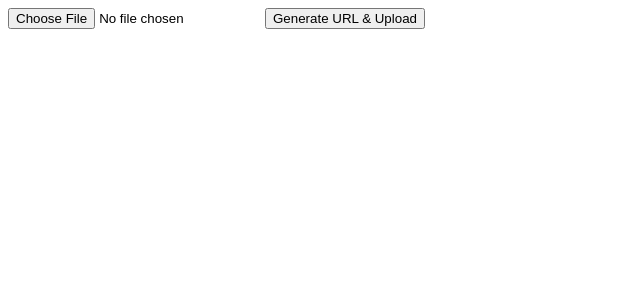
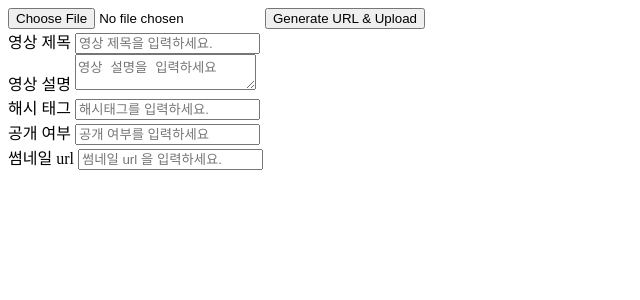
Before and after one commit to Chained-Together/final-Project, a Node project: template views/file-upload.ejs in a window 1280 px wide. Shown: the top 300 px of the page, without its empty margins (0-640 px from the left). Run offline with Node 20 templates, Linux system fonts and the light colour scheme; the template is opened without the code that fills it, so the values that code supplies are empty.

Commit message:
add: 파일 사이즈 제한 구현
Co-authored-by: New-mean <114797773+New-mean@users.noreply.github.com>
Co-authored-by: 김성록 <174415370+SungRok1231@users.noreply.github.com>
Co-authored-by: Jacob_moon <53264081+Jacob-moon@users.noreply.github.com>
Co-authored-by: NterChoi <127270767+NterChoi@users.noreply.github.com>
Co-authored-by: surinnnnnn <177493080+surinnnnnn@users.noreply.github.com>
Co-authored-by: NterChoi <choi16289@naver.com>
Co-authored-by: surinnnnnn <surinnnnnn@users.noreply.github.com>
Co-authored-by: Jacob_moon <Jacob-moon@users.noreply.github.com>
Co-authored-by: SungRok Kim <SungRok1231@users.noreply.github.com>
Co-authored-by: New-mean <New-mean@users.noreply.github.com>

```diff
--- a/src/video/video.service.ts
+++ b/src/video/video.service.ts
@@ -1,12 +1,12 @@
-import { Inject, Injectable, NotFoundException, UnauthorizedException } from '@nestjs/common';
+import { Injectable, NotFoundException, UnauthorizedException } from '@nestjs/common';
 import { InjectRepository } from '@nestjs/typeorm';
 import { Repository } from 'typeorm';
 import { ChannelEntity } from '../channel/entities/channel.entity';
 import { UserEntity } from '../user/entity/user.entity';
 import { UpdateVideoDto } from './dto/update.video.dto';
 import { VideoDto } from './dto/video.dto';
+import { ResolutionsEntity } from './entities/resolutions.entity';
 import { VideoEntity } from './entities/video.entity';
-import { ResolutionsEntity } from './entities/resolutions.entity';
 
 @Injectable()
 export class VideoService {
--- a/views/file-upload.ejs
+++ b/views/file-upload.ejs
@@ -11,38 +11,71 @@
   <input type="file" id="fileInput" />
   <button id="uploadBtn">Generate URL & Upload</button>
 
+  <form>
+    <div>
+      <label for="title">영상 제목</label>
+      <input type="text" id="title" placeholder="영상 제목을 입력하세요." />
+    </div>
+
+    <div>
+      <label for="title">영상 설명</label>
+      <textarea id="video-description" placeholder="영상 설명을 입력하세요"></textarea>
+    </div>
+
+    <div>
+      <label for="title">해시 태그</label>
+      <input type="text" id="hashtags" placeholder="해시태그를 입력하세요." />
+    </div>
+
+    <div>
+      <label for="title">공개 여부</label>
+      <input type="text" id="visibility" placeholder="공개 여부를 입력하세요" />
+    </div>
+
+    <div>
+      <label for="title">썸네일 url</label>
+      <input type="text" id="thumbnailUrl" placeholder="썸네일 url 을 입력하세요." />
+    </div>
+
+  </form>
+
+
   <script>
     const uploadBtn = document.getElementById('uploadBtn');
     const fileInput = document.getElementById('fileInput');
+    const titleInput = document.getElementById('title');
+    const descriptionInput = document.getElementById('video-description');
+    const hashtagsInput = document.getElementById('hashtags');
+    const visibilityInput = document.getElementById('visibility');
+    const thumbnailUrlInput = document.getElementById('thumbnailUrl');
 
     uploadBtn.addEventListener('click', async () => {
       const file = fileInput.files[0];
       if (!file) {
-        alert('Please select a file!');
+        alert('파일을 선택해주세요.');
         return;
       }
 
+      console.log(file);
+
       const payload = {
         fileName: file.name,
-        bucket: '15-final-project',
-        region: 'ap-northeast-2',
         fileType: file.type,
+        fileSize: file.size,
+        bucket: "15-final-project",
+        region: "ap-northeast-2",
       };
 
       try {
-
         const response = await fetch('http://localhost:3000/s3/generate-url', {
           method: 'POST',
-          headers: {
-            'Content-Type': 'application/json',
-          },
+          headers: { 'Content-Type': 'application/json' },
           body: JSON.stringify(payload),
         });
 
-        if (!response.ok) throw new Error('URL 요청에 실패 했습니다.');
+        if (!response.ok) throw new Error('Pre-signed URL 요청 실패');
 
         const { presignedUrl } = await response.json();
-
 
         const uploadResponse = await fetch(presignedUrl, {
           method: 'PUT',
@@ -53,15 +86,16 @@
         });
 
         if (uploadResponse.ok) {
-          alert('파일 업로드에 성공 하였습니다.');
+          alert('파일 업로드 성공!');
         } else {
-          throw new Error('파일 업로드에 실패 하였습니다.');
+          throw new Error('파일 업로드 실패');
         }
       } catch (error) {
         console.error(error);
-        alert('파일 업로드 중에 에러가 발생 했습니다.');
+        alert(`업로드 중 오류 발생: ${error.message}`);
       }
     });
+
   </script>
 </body>
 
```
Also changed, not shown: src/upload/s3.controller.ts (+10 -3 lines), src/upload/s3.service.ts (+14 -4 lines).
